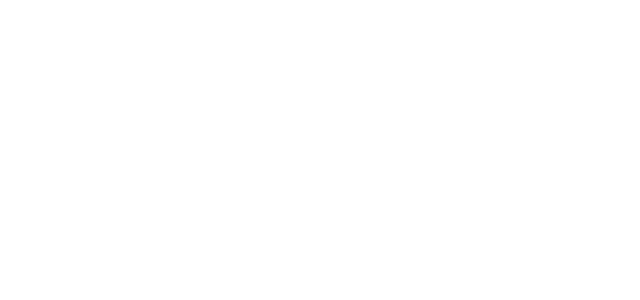
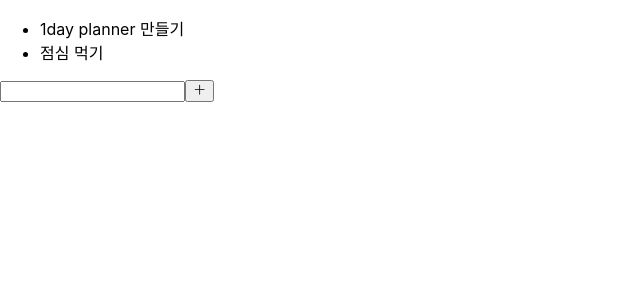
Before and after one commit to aan-sy/todo-list, a React (Create React App) app: page / in a window 1280 px wide. Shown: the top 300 px of the page, without its empty margins (0-640 px from the left). Built offline with nearby package versions, Linux system fonts and the light colour scheme.

Commit message:
Add TodoList.jsx, Add.jsx: 목록 나타내보기

```diff
--- a/src/App.jsx
+++ b/src/App.jsx
@@ -1,9 +1,11 @@
 import './App.css';
-
+import TodoList from './components/TodoList/TodoList';
 
 function App() {
   return (
-    <></>
+    <>
+      <TodoList />
+    </>
   );
 }
 
--- /dev/null
+++ b/src/components/Add/Add.jsx
@@ -0,0 +1,32 @@
+import React, { useState } from 'react';
+import { BsPlusLg } from 'react-icons/bs';
+import { v4 as uuidv4 } from 'uuid';
+
+export default function Add({ onAdd }) {
+  const [value, setValue] = useState('');
+
+  const handleChange = (e) => {
+    setValue(e.target.value)
+  }
+
+  const handleSubmit = (e) => {
+    e.preventDefault();
+
+    onAdd({
+      id: uuidv4(),
+      text: value,
+    })
+
+    setValue('');
+  }
+
+
+  return (
+    <form onSubmit={handleSubmit}>
+      <input type="text" value={value} onChange={handleChange} />
+      <button>
+        <BsPlusLg />
+      </button>
+    </form>
+  );
+}
--- /dev/null
+++ b/src/components/TodoList/TodoList.jsx
@@ -0,0 +1,30 @@
+import React, { useState } from 'react';
+import Add from '../Add/Add';
+
+export default function TodoList() {
+  const [todos, setTodos] = useState([
+    {
+      id : '123',
+      text: '1day planner 만들기',
+    },
+    {
+      id : '234',
+      text: '점심 먹기',
+    },
+  ])
+
+  const AddTodo = (newTodo) => {
+    setTodos(todos => [...todos, newTodo]);
+  }
+
+  return (
+    <section>
+      <ul>
+        {todos.map((todo) => <li key={todo.id}>{todo.text}</li>)}
+      </ul>
+      <section>
+        <Add onAdd={AddTodo} />
+      </section>
+    </section>
+  );
+}
```
